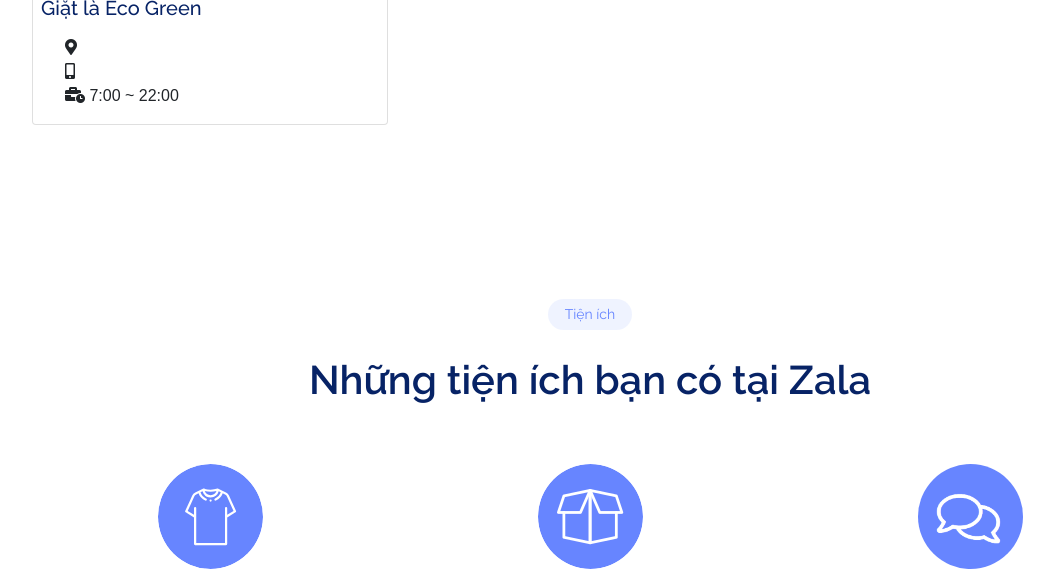
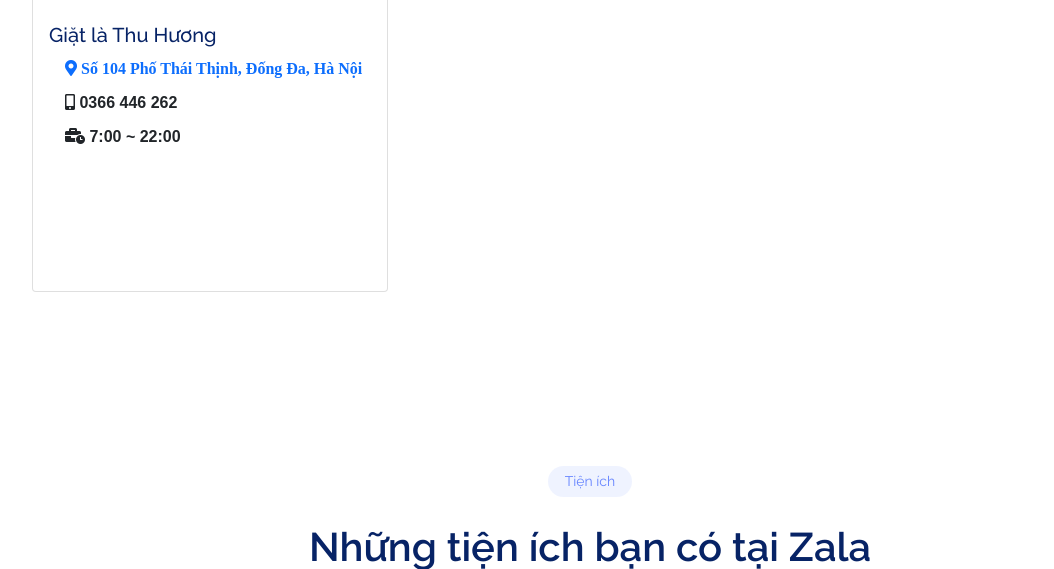
Before and after one commit to Moobbot/Zala, a PHP site: page /shoplist.html in a window 1280 px wide. Shown: the part 1533-2102 px from the top of the page, without its empty margins (50-1104 px from the left). Run offline with PHP 8.4, Linux system fonts and the light colour scheme; some libraries are stand-ins or nearby versions; some web fonts are replaced.

Commit message:
shoplist update

```diff
--- a/assets/css/styles.css
+++ b/assets/css/styles.css
@@ -1510,7 +1510,60 @@ hr {
 
 /*------------------------------------CSS Shop list----------------------------------*/
 .shoplist-area .card-block .card-title {
-  margin: 16px 0 16px 8px;
+  margin: 24px 0 0 16px;
+}
+
+.shoplist-area .card-block .card-text ul li {
+  margin: 10px 0;
+  font-weight: bold;
+}
+
+.shoplist-area .card .card-img-top {
+  max-height: 462px;
+}
+
+@media only screen and (min-width: 1200px) and (max-width: 1600px) {
+  .shoplist-area .card .card-img-top {
+    max-height: 396px;
+  }
+}
+
+@media only screen and (min-width: 992px) and (max-width: 1199px) {
+  .shoplist-area .card .card-img-top {
+    max-height: 328px;
+  }
+}
+
+@media only screen and (min-width: 768px) and (max-width: 991px) {
+  .shoplist-area .card .card-img-top {
+    max-height: 372px;
+  }
+}
+
+@media only screen and (min-width: 576px) and (max-width: 767px) {
+  .shoplist-area .card .card-img-top {
+    max-height: 574px;
+  }
+}
+
+.shoplist-area .card .card-text {
+  height: 234px;
+}
+
+@media only screen and (min-width: 768px) and (max-width: 991px) {
+  .shoplist-area .card .card-text {
+    height: 270px;
+  }
+}
+
+@media only screen and (min-width: 576px) and (max-width: 767px) {
+  .shoplist-area .card .card-text {
+    height: 184px;
+  }
+}
+
+.shoplist-area .card a:hover {
+  color: #6785FF;
 }
 
 /*------------------------------------CSS News----------------------------------*/
--- a/assets/scss/_shoplist.scss
+++ b/assets/scss/_shoplist.scss
@@ -3,7 +3,44 @@
 .shoplist-area {
     .card-block {
         .card-title {
-            margin: 16px 0 16px 8px;
+            margin: 24px 0 0 16px;
+        }
+        .card-text {
+            ul {
+                li {
+                    margin: 10px 0;
+                    font-weight: bold;
+                }
+            }
+        }
+    }
+    .card {
+        .card-img-top {
+            max-height: 462px;
+            @media #{$laptop} {
+                max-height: 396px;
+            }
+            @media #{$lg} {
+                max-height: 328px;
+            }
+            @media #{$md} {
+                max-height: 372px;
+            }
+            @media #{$sm} {
+                max-height: 574px;
+            }
+        }
+        .card-text {
+            height: 234px;
+            @media #{$md} {
+                height: 270px;
+            }
+            @media #{$sm} {
+                height: 184px;
+            }
+        }
+        a:hover {
+            color: $theme-color-1;
         }
     }
 }
--- a/shoplist.html
+++ b/shoplist.html
@@ -122,30 +122,57 @@
                                     <h5 class="card-title">
                                         Giặt là Eco Green
                                     </h5>
-                                    <p class="card-text">
+                                    <div class="card-text">
                                         <ul>
-                                            <li><i class="fas fa-map-marker-alt"></i></li>
-                                            <li><i class="fas fa-mobile-alt"></i></li>
+                                            <li>
+                                                <a href="https://bitly.com.vn/3h3q70" target="_blank">
+                                                    <i class="fas fa-map-marker-alt"> Cơ sở 1: Số 9 Đặng Văn Ngữ, Đống
+                                                        Đa,
+                                                        Hà Nội</i>
+                                                </a>
+                                            </li>
+                                            <li>
+                                                <a href="https://bitly.com.vn/4ckf5z" target="_blank">
+                                                    <i class="fas fa-map-marker-alt"> Cơ sở 2: 22 Nguyễn Thượng Hiền, Hà
+                                                        Nội</i>
+                                                </a>
+                                            </li>
+                                            <li><i class="fas fa-map-marker-alt"> Cơ sở 3: GH5 CT17 Việt Hưng, Long
+                                                    Biên, Hà
+                                                    Nội</i></li>
+                                            <li><i class="fas fa-mobile-alt"></i> 0888 482 868 & 0868 008 898</li>
                                             <li><i class="fas fa-business-time"></i> 7:00 ~ 22:00</li>
                                         </ul>
-                                    </p>
+                                    </div>
                                 </div>
                             </div>
                         </div>
                         <div class="col-lg-4 col-md-6">
                             <div class="card my-3">
-                                <img class="card-img-top" style="max-height: 370px;" alt="Giặt là Japan laundry" src="./assets/img/shop/japan_laundry.png" />
+                                <img class="card-img-top" alt="Giặt là Japan laundry" src="./assets/img/shop/japan_laundry.png" />
                                 <div class="card-block">
                                     <h5 class="card-title">
                                         Giặt là Japan laundry
                                     </h5>
-                                    <p class="card-text">
+                                    <div class="card-text">
                                         <ul>
-                                            <li><i class="fas fa-map-marker-alt"></i></li>
-                                            <li><i class="fas fa-mobile-alt"></i></li>
+                                            <li>
+                                                <a href="https://bitly.com.vn/k74059" target="_blank">
+                                                    <i class="fas fa-map-marker-alt"> Cơ sở 1: 22/52 Tô Ngọc Vân, Quảng
+                                                        An,
+                                                        Tây Hồ, Hà Nội</i>
+                                                </a>
+                                            </li>
+                                            <li>
+                                                <a href="https://bitly.com.vn/zi2c18" target="_blank">
+                                                    <i class="fas fa-map-marker-alt"> Cơ sở 2: Tòa nhà E1 Ciputra, Hà
+                                                        Nội</i>
+                                                </a>
+                                            </li>
+                                            <li><i class="fas fa-mobile-alt"></i> 0936 486 958 & 024 6291 16161</li>
                                             <li><i class="fas fa-business-time"></i> 7:00 ~ 22:00</li>
                                         </ul>
-                                    </p>
+                                    </div>
                                 </div>
                             </div>
                         </div>
@@ -156,30 +183,41 @@
                                     <h5 class="card-title">
                                         Giặt là Bảo Tâm
                                     </h5>
-                                    <p class="card-text">
+                                    <div class="card-text">
                                         <ul>
-                                            <li><i class="fas fa-map-marker-alt"></i></li>
-                                            <li><i class="fas fa-mobile-alt"></i></li>
+                                            <li>
+                                                <a href="https://bitly.com.vn/cy02dt" target="_blank">
+                                                    <i class="fas fa-map-marker-alt"> Số 104 Phố Thái Thịnh, Đống Đa, Hà
+                                                        Nội</i>
+                                                </a>
+                                            </li>
+                                            <li><i class="fas fa-mobile-alt"></i> 0989 097 830 & 024 3537 1075 & 0933 266 698</li>
                                             <li><i class="fas fa-business-time"></i> 7:00 ~ 22:00</li>
                                         </ul>
-                                    </p>
+                                    </div>
                                 </div>
                             </div>
                         </div>
                         <div class="col-lg-4 col-md-6">
                             <div class="card my-3">
-                                <img class="card-img-top" alt="Giặt là Eco Green" src="./assets/img/shop/eco_green.png" />
+                                <img class="card-img-top" alt="Giặt là Thu Hương" src="./assets/img/shop/Giatla_ThuHuong.png" />
                                 <div class="card-block">
                                     <h5 class="card-title">
-                                        Giặt là Eco Green
+                                        Giặt là Thu Hương
                                     </h5>
-                                    <p class="card-text">
+
+                                    <div class="card-text">
                                         <ul>
-                                            <li><i class="fas fa-map-marker-alt"></i></li>
-                                            <li><i class="fas fa-mobile-alt"></i></li>
+                                            <li>
+                                                <a href="https://bitly.com.vn/mkg6ft" target="_blank">
+                                                    <i class="fas fa-map-marker-alt"> Số 104 Phố Thái Thịnh, Đống Đa, Hà
+                                                        Nội</i>
+                                                </a>
+                                            </li>
+                                            <li><i class="fas fa-mobile-alt"></i> 0366 446 262</li>
                                             <li><i class="fas fa-business-time"></i> 7:00 ~ 22:00</li>
                                         </ul>
-                                    </p>
+                                    </div>
                                 </div>
                             </div>
                         </div>
```
Also changed, not shown: 1 other file.
